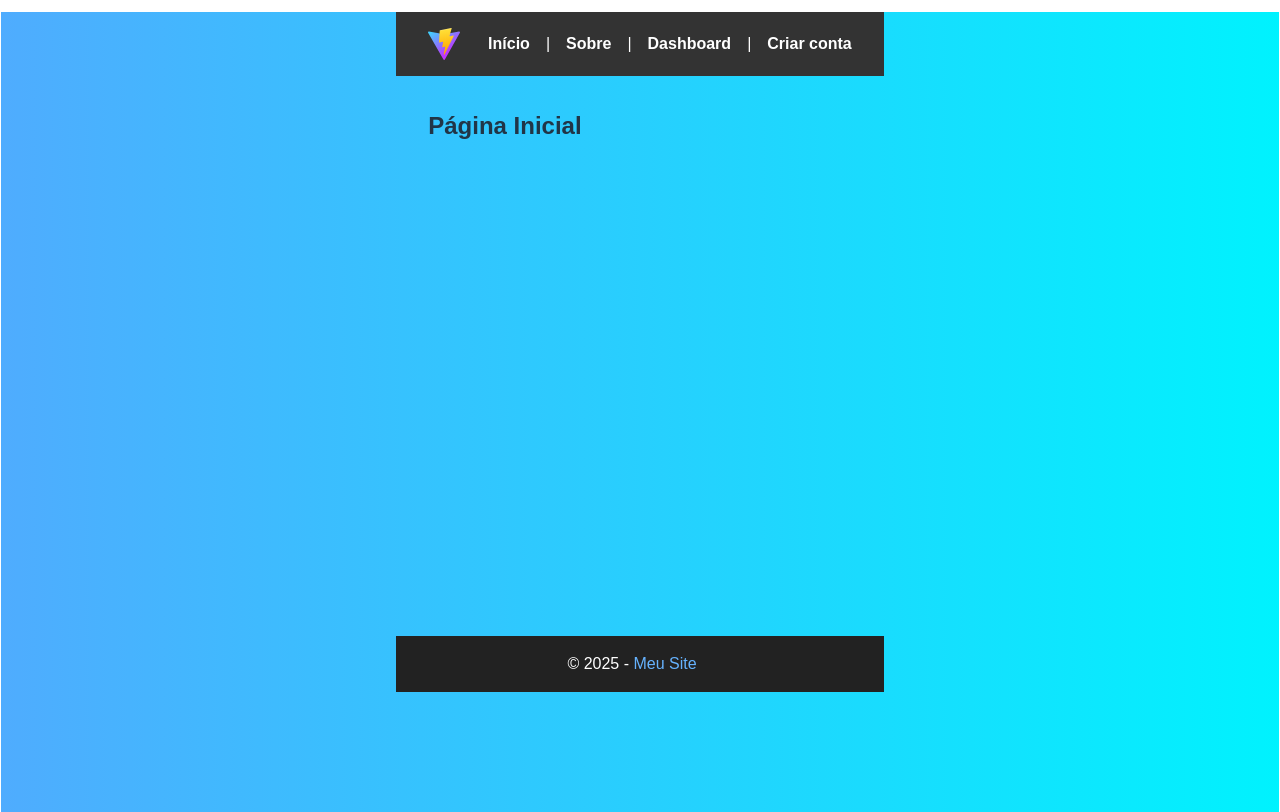
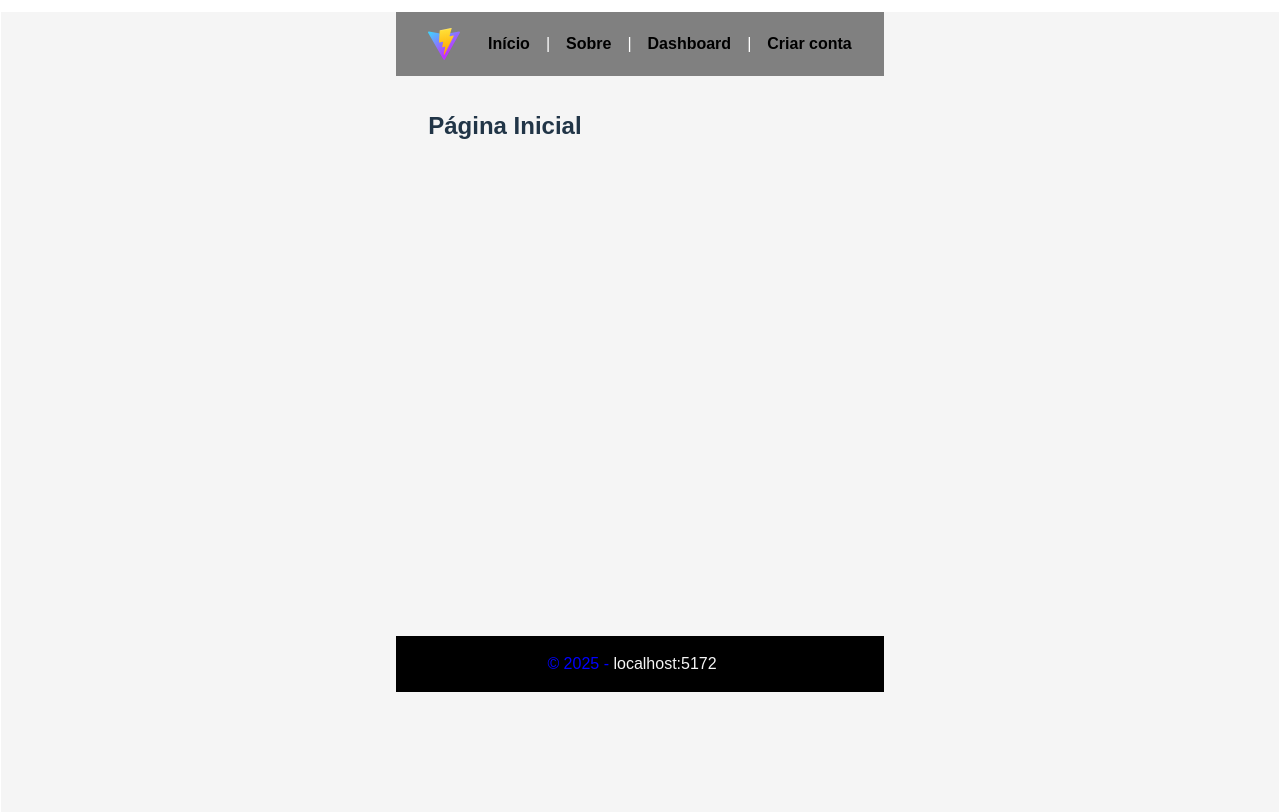
Before and after one commit to Ademir2021/app-sale, a React (Vite) app: page / in a window 1280 px wide. Built offline with nearby package versions, Linux system fonts and the light colour scheme.

Commit message:
up codes

```diff
--- a/src/components/layout/MainLayoutComponent.tsx
+++ b/src/components/layout/MainLayoutComponent.tsx
@@ -33,7 +33,7 @@ const MainLayoutComponent: React.FC = () => {
             <footer>
                 {user?.role[0] === 'ROLE_ADMIN'  &&
                     <Link to="/admin">Painel Admin</Link>}
-                <p>© 2025 - <a href='##'>Meu Site</a></p>
+                <p>© 2025 - <a href='##'>localhost:5172</a></p>
             </footer>
         </div>
     </>
--- a/src/components/layout/styles.css
+++ b/src/components/layout/styles.css
@@ -7,7 +7,8 @@ body {
 
 /* Cabeçalho */
 header {
-    background-color: #333;
+    /* background-color: #333; */
+    background-color: gray;
     padding: 1rem 2rem;
     color: white;
 }
@@ -22,6 +23,7 @@ nav {
 
 nav a {
     color: #fff;
+    color:black;
     text-decoration: none;
     font-weight: bold;
 }
@@ -53,14 +55,15 @@ main {
 
 /* Rodapé */
 footer {
-    background-color: #222;
-    color: white;
+    background-color: black;
+    color: blue;
     text-align: center;
     padding: 1rem;
 }
 
 footer a {
-    color: #66b3ff;
+    /* color: #66b3ff; */
+    color: whitesmoke;
     text-decoration: none;
     margin-right: 1rem;
 }
--- a/src/index.css
+++ b/src/index.css
@@ -23,7 +23,7 @@
 
 
 body {
-  background: linear-gradient(to right, #4facfe, #00f2fe);
+  /* background: linear-gradient(to right, #4facfe, #00f2fe); */
   max-height: 120vh;
   min-width: 320px;
   min-height: 100vh;
```
